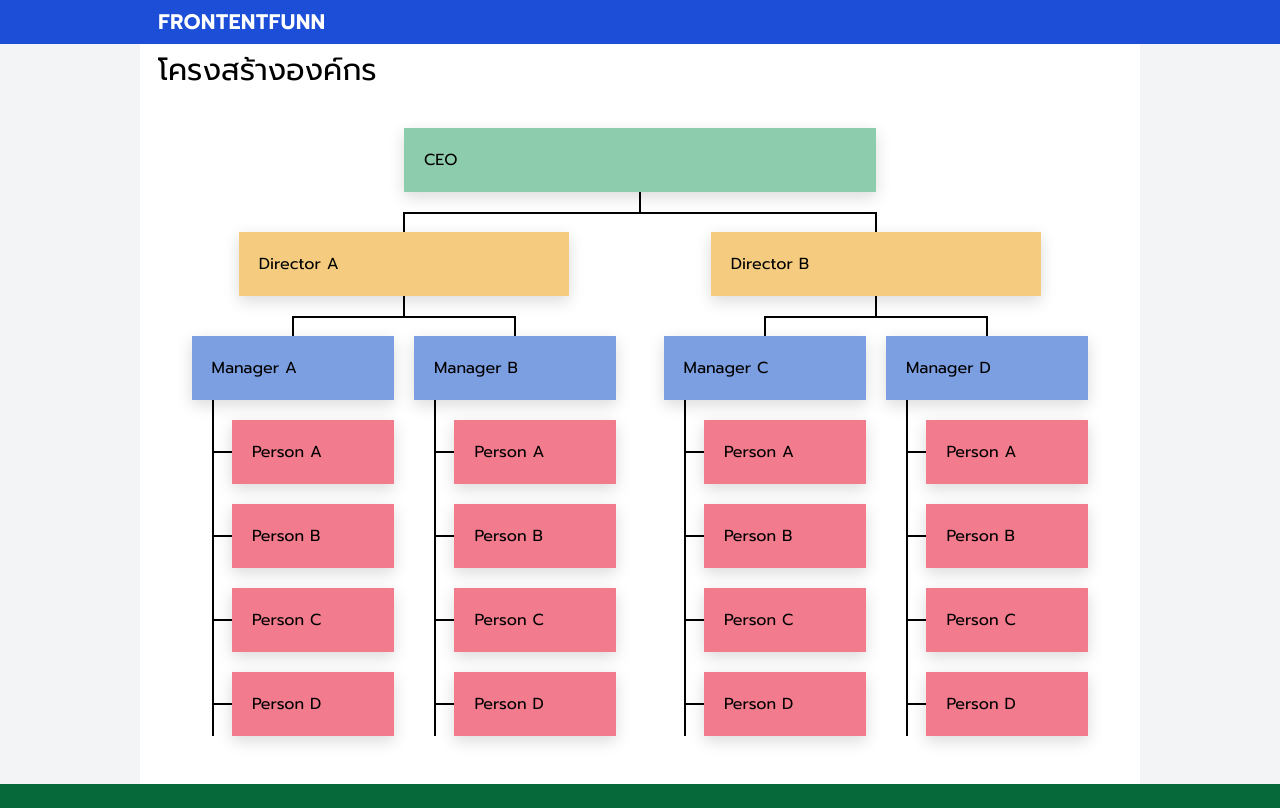
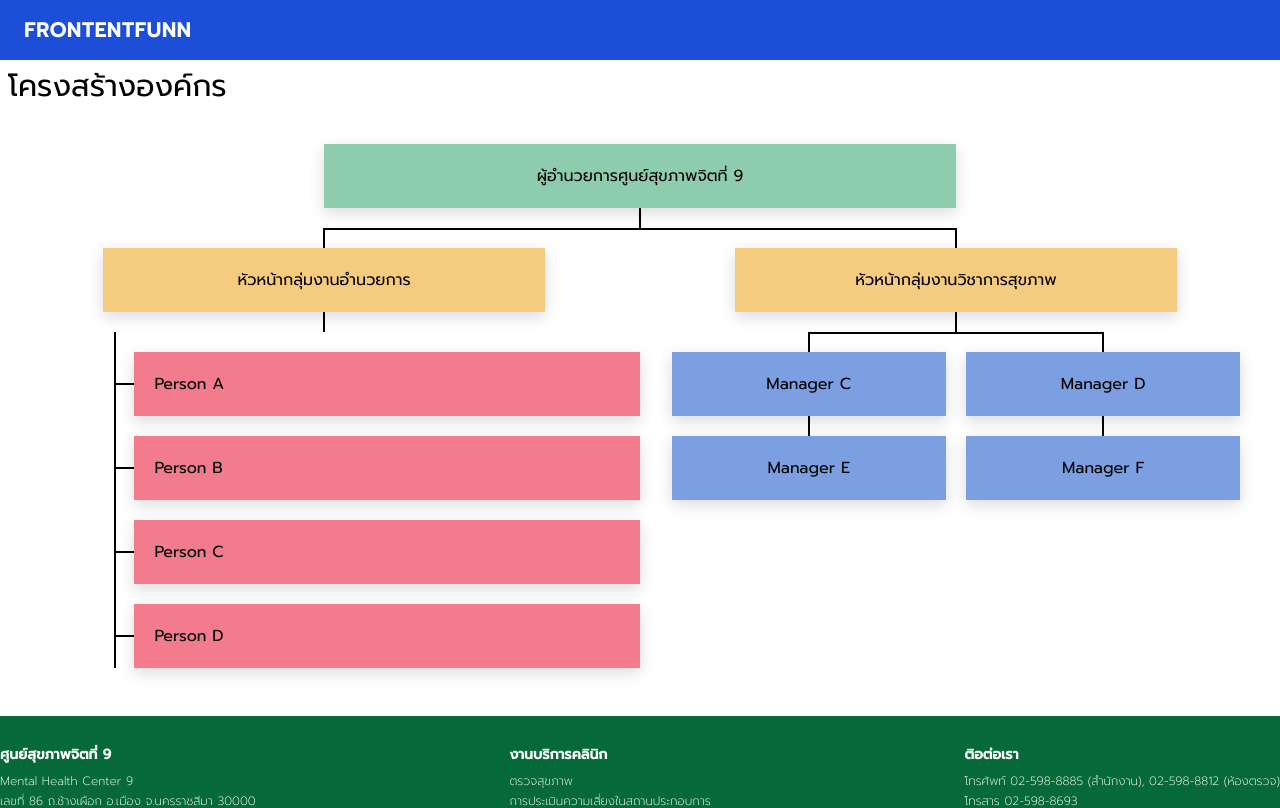
Before and after one commit to sanyath007/next-ts-demo01, a Next.js app: page /structure in a window 1280 px wide. Shown: the top 808 px of the page. Built offline with nearby package versions, Linux system fonts and the light colour scheme.

Commit message:
Re-design Structure component UI and edit data of Footer component

```diff
--- a/components/footer.tsx
+++ b/components/footer.tsx
@@ -8,10 +8,10 @@ export default function Footer () {
                     <div className="flex flex-row justify-between py-5">
                         {/* Col */}
                         <div className="flex flex-col">
-                            <h2 className="font-bold text-md my-2">โรงพยาบาลเทพรัตน์นครราชสีมา</h2>
+                            <h2 className="font-bold text-md my-2">ศูนย์สุขภาพจิตที่ 9</h2>
                             <div className="text-xs font-light space-y-1">
-                                <p>Debaratana Nakhon Ratchasima Hospital</p>
-                                <p>345/5 หมู่ 5 ถนนมิตรภาพ ตำบลโคกกรวด อำเภอเมือง นครราชสีมา 30280</p>
+                                <p>Mental Health Center 9</p>
+                                <p>เลขที่ 86 ถ.ช้างเผือก อ.เมือง จ.นครราชสีมา 30000</p>
                             </div>
                         </div>
                         {/* Col */}
@@ -44,8 +44,8 @@ export default function Footer () {
             </div>
             <div style={{ background: '#0a0b0c' }}>
                 <div className="container mx-auto text-white text-center font-light py-4" style={{ fontSize: '12px' }}>
-                    ©2020 โรงพยาบาลเทพรัตน์นครราชสีมา All Rights Reserved | DESIGNED BY
-                    <a href="https://www.click-end.com/" target="_blank" rel="noreferrer" className="ml-1">
+                    ©2020 ศูนย์สุขภาพจิตที่ 9 All Rights Reserved | DESIGNED BY
+                    <a href="https://www.query-studio.com" target="_blank" rel="noreferrer" className="ml-1">
                         Query Studio Inc.
                     </a>
                 </div>
--- a/pages/structure.tsx
+++ b/pages/structure.tsx
@@ -15,20 +15,20 @@ export default function Structure() {
 
                 <div className="structure h-full my-10">
                     <div className="container">
-                        <h1 className="level-1 rectangle">CEO</h1>
+                        <h1 className="level-1 rectangle">ผู้อำนวยการศูนย์สุขภาพจิตที่ 9</h1>
                         <ol className="level-2-wrapper">
                             <li>
-                                <h2 className="level-2 rectangle">Director A</h2>
-                                <ol className="level-3-wrapper">
-                                    <li>
-                                        <h3 className="level-3 rectangle">Manager A</h3>
+                                <h2 className="level-2 rectangle">หัวหน้ากลุ่มงานอำนวยการ</h2>
+                                {/* <ol className="level-3-wrapper border">
+                                    <li> */}
+                                        {/* <h3 className="level-3 rectangle">หัวหน้ากลุ่มงานอำนวยการ</h3> */}
                                         <ol className="level-4-wrapper">
                                             <li><h4 className="level-4 rectangle">Person A</h4></li>
                                             <li><h4 className="level-4 rectangle">Person B</h4></li>
                                             <li><h4 className="level-4 rectangle">Person C</h4></li>
                                             <li><h4 className="level-4 rectangle">Person D</h4></li>
                                         </ol>
-                                    </li>
+                                    {/* </li>
                                     <li>
                                         <h3 className="level-3 rectangle">Manager B</h3>
                                         <ol className="level-4-wrapper">
@@ -38,44 +38,46 @@ export default function Structure() {
                                             <li><h4 className="level-4 rectangle">Person D</h4></li>
                                         </ol>
                                     </li>
-                                </ol>
+                                </ol> */}
                             </li>
                             <li>
-                                <h2 className="level-2 rectangle">Director B</h2>
+                                <h2 className="level-2 rectangle">หัวหน้ากลุ่มงานวิชาการสุขภาพ</h2>
                                 <ol className="level-3-wrapper">
                                     <li>
                                         <h3 className="level-3 rectangle">Manager C</h3>
-                                    <ol className="level-4-wrapper">
-                                        <li>
-                                        <h4 className="level-4 rectangle">Person A</h4>
-                                        </li>
-                                        <li>
-                                        <h4 className="level-4 rectangle">Person B</h4>
-                                        </li>
-                                        <li>
-                                        <h4 className="level-4 rectangle">Person C</h4>
-                                        </li>
-                                        <li>
-                                        <h4 className="level-4 rectangle">Person D</h4>
-                                        </li>
-                                    </ol>
+                                        {/* <ol className="level-4-wrapper">
+                                            <li><h4 className="level-4 rectangle">Person A</h4></li>
+                                            <li><h4 className="level-4 rectangle">Person B</h4></li>
+                                            <li><h4 className="level-4 rectangle">Person C</h4></li>
+                                            <li><h4 className="level-4 rectangle">Person D</h4></li>
+                                        </ol> */}
                                     </li>
                                     <li>
                                         <h3 className="level-3 rectangle">Manager D</h3>
-                                    <ol className="level-4-wrapper">
-                                        <li>
-                                        <h4 className="level-4 rectangle">Person A</h4>
+                                        {/* <ol className="level-4-wrapper">
+                                            <li><h4 className="level-4 rectangle">Person A</h4></li>
+                                            <li><h4 className="level-4 rectangle">Person B</h4></li>
+                                            <li><h4 className="level-4 rectangle">Person C</h4></li>
+                                            <li><h4 className="level-4 rectangle">Person D</h4></li>
+                                        </ol> */}
                                     </li>
                                     <li>
-                                        <h4 className="level-4 rectangle">Person B</h4>
+                                        <h3 className="level-3 rectangle">Manager E</h3>
+                                        {/* <ol className="level-4-wrapper">
+                                            <li><h4 className="level-4 rectangle">Person A</h4></li>
+                                            <li><h4 className="level-4 rectangle">Person B</h4></li>
+                                            <li><h4 className="level-4 rectangle">Person C</h4></li>
+                                            <li><h4 className="level-4 rectangle">Person D</h4></li>
+                                        </ol> */}
                                     </li>
                                     <li>
-                                        <h4 className="level-4 rectangle">Person C</h4>
-                                        </li>
-                                        <li>
-                                        <h4 className="level-4 rectangle">Person D</h4>
-                                        </li>
-                                    </ol>
+                                        <h3 className="level-3 rectangle">Manager F</h3>
+                                        {/* <ol className="level-4-wrapper">
+                                            <li><h4 className="level-4 rectangle">Person A</h4></li>
+                                            <li><h4 className="level-4 rectangle">Person B</h4></li>
+                                            <li><h4 className="level-4 rectangle">Person C</h4></li>
+                                            <li><h4 className="level-4 rectangle">Person D</h4></li>
+                                        </ol> */}
                                     </li>
                                 </ol>
                             </li>
--- a/styles/globals.css
+++ b/styles/globals.css
@@ -38,12 +38,7 @@ a {
 
 ol {
   list-style: none;
-}
-
-.container {
-  max-width: 1000px;
-  padding: 0 10px;
-  margin: 0 auto;
+  text-align: center;
 }
 
 .rectangle {
@@ -58,6 +53,7 @@ ol {
   width: 50%;
   margin: 0 auto 40px;
   background: var(--level-1);
+  text-align: center;
 }
 
 .level-1::before {
@@ -189,6 +185,7 @@ ol {
   position: relative;
   width: 80%;
   margin-left: auto;
+  text-align: left;
 }
 
 .level-4-wrapper::before {
```
Lines whose indentation alone changed are shown as unchanged.
